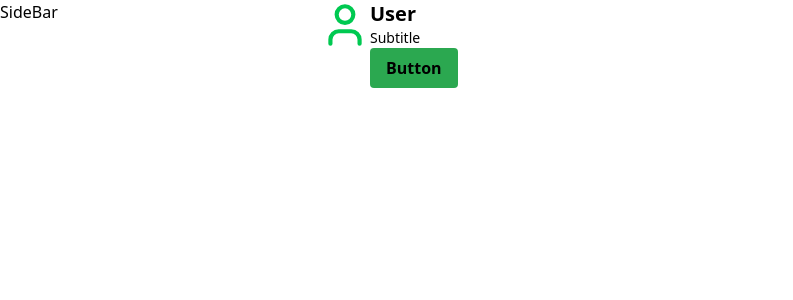
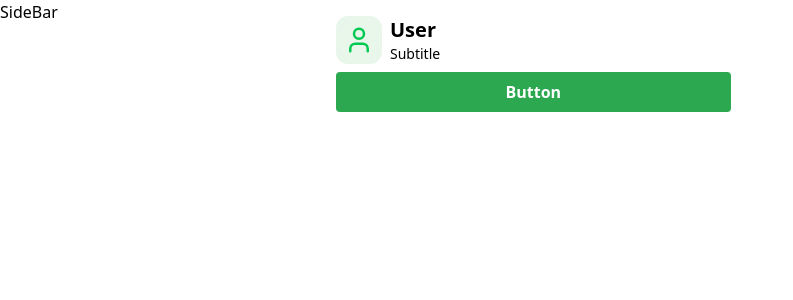
Before and after one commit to HebaElgohary/crud-system, a Next.js app: page / in a window 1280 px wide. Shown: the top 300 px of the page, without its empty margins (0-793 px from the left). Built offline with nearby package versions, Linux system fonts and the light colour scheme.

Commit message:
fix: MainCard to be reusable

```diff
--- a/app/page.tsx
+++ b/app/page.tsx
@@ -14,13 +14,13 @@ export default function Home() {
   }, []);
   return (
     <MainLyout>
-      <div>
+
    <MainCard
-  // icon={User}
   title="User"
   subtitle="Subtitle"
   btn='Button'
-  iconProps={{size: 50,
+  iconBg='green'
+  iconProps={{size: 30,
     Icon:User,
     className: 'text-green-500',
   }}
@@ -37,12 +37,13 @@ export default function Home() {
 
   btnProps={{
     variant: 'green',
+    size: 'xl',
+    className: 'text-white w-full'
 
-    // className: '!bg-red-400',
   }}
 />
 
-      </div>
+
     </MainLyout>
   );
 }
--- a/src/components/atoms/Button.tsx
+++ b/src/components/atoms/Button.tsx
@@ -4,9 +4,11 @@ interface Props {
   children?: React.ReactNode;
   className?: string;
   variant?: 'green'|'blue'|'violet'|'warning'|'danger';
+  size?: 'md' | 'lg'| 'xl';
 }
 
-export default function Button({ children, className, variant='green' }: Props) {
+
+export default function Button({ children,size='md', className, variant='green' }: Props) {
  console.log('chidren areeeeeeee',children)
  const variants = {
    green: 'ds-bg-green',
@@ -15,11 +17,15 @@ export default function Button({ children, className, variant='green' }: Props)
    warning: 'ds-bg-warning',
    danger: 'ds-bg-danger',
  }
-
+const sizes = {
+  md: ' !px-8 !py-4',
+  lg: ' !px-10 !py-5',
+  xl: ' !px-12 !py-6',
+}
 
   return (
     <button
-      className={cn(variants[variant],
+      className={cn(variants[variant] ,sizes[size],
     ' hover:bg-red-400 bg-red-500  text-black font-bold !py-2 !px-4 rounded ',className)}
     >
     {children}
--- a/src/components/molecules/MainCard.tsx
+++ b/src/components/molecules/MainCard.tsx
@@ -1,29 +1,53 @@
-import React, { ComponentProps, ComponentType } from 'react'
-import Icon from '../atoms/Icon'
-import Title from '../atoms/Title'
-import Subtitle from '../atoms/Subtitle'
-import Button from '../atoms/Button'
+import React, { ComponentProps, ComponentType } from "react";
+import Icon from "../atoms/Icon";
+import Title from "../atoms/Title";
+import Subtitle from "../atoms/Subtitle";
+import Button from "../atoms/Button";
 
-interface MainCardProps
-  {title:string,
-    subtitle:string,
-    btn:string,
-    titleProps:ComponentProps<typeof Title>,
-    subtitleProps:ComponentProps<typeof Subtitle>,
-    btnProps:ComponentProps<typeof Button>,
-    iconProps:ComponentProps<typeof Icon>,
-  }
+interface MainCardProps {
+  title: string;
+  subtitle: string;
+  btn: string;
+  iconBg: 'green'|'blue'|'violet'|'warning'|'danger';
+  titleProps: ComponentProps<typeof Title>;
+  subtitleProps: ComponentProps<typeof Subtitle>;
+  btnProps: ComponentProps<typeof Button>;
+  iconProps: ComponentProps<typeof Icon>;
+}
 
-export default function MainCard({title,subtitle,btn,titleProps,subtitleProps,btnProps,iconProps}:MainCardProps) {
+export default function MainCard({
+  title,
+  iconBg,
+  subtitle,
+  btn,
+  titleProps,
+  subtitleProps,
+  btnProps,
+  iconProps,
+}: MainCardProps) {
+  const iconBgs = {
+    green: "ds-bg-green-200",
+    blue: "ds-bg-blue-200",
+    violet: "ds-bg-violet-200",
+    warning: "ds-bg-warning-200",
+    danger: "ds-bg-danger-200",
+  };
+
   return (
-    <div className='flex '>
-            <Icon  {...iconProps} />
-        <div>
-            <Title  {...titleProps}>{title}</Title>
-            <Subtitle  {...subtitleProps}>{subtitle}</Subtitle>
-            <Button  {...btnProps}>{btn}</Button>
+    <div className="flex flex-col items-start gap-2 !p-4 rounded-xl w-full md:w-1/3">
+      <div className="flex gap-2">
+        <span
+          className={` flex items-center justify-center ${iconBgs[iconBg]} !p-2 rounded-xl `}
+        >
+          {" "}
+          <Icon {...iconProps} />
+        </span>
+        <div className="flex flex-col gap-">
+          <Title {...titleProps}>{title}</Title>
+          <Subtitle {...subtitleProps}>{subtitle}</Subtitle>
         </div>
-
+      </div>
+      <Button {...btnProps}>{btn}</Button>
     </div>
-  )
+  );
 }
```
